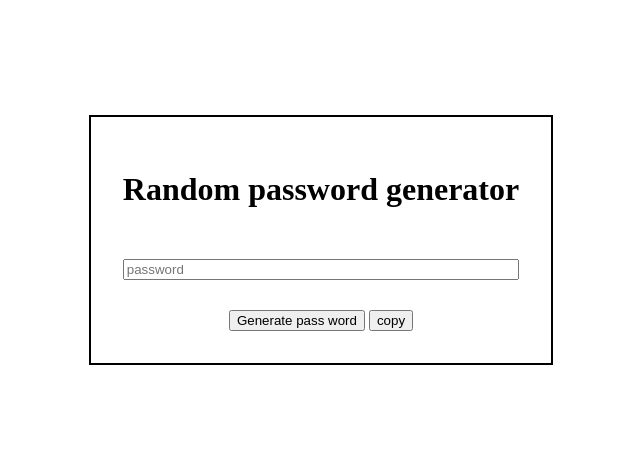
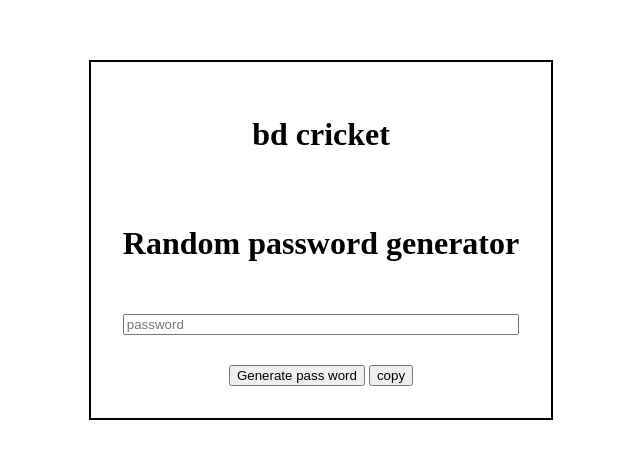
Before and after one commit to TanvirFahadBd/Random-Password-Generator, a plain HTML site: page index.html in a window 1280 px wide. Shown: the part 168-626 px from the top of the page, without its empty margins (319-959 px from the left). Drawn offline with Linux system fonts and the light colour scheme.

Commit message:
adding things

```diff
--- a/index.html
+++ b/index.html
@@ -9,6 +9,7 @@
 <body>
     <div class="conteiner">
         <div class="main-flex">
+            <h1>bd cricket</h1>
             <h1>Random password generator</h1>
             <input type="password" id="password" placeholder="password">
             <div class="btns">
```
